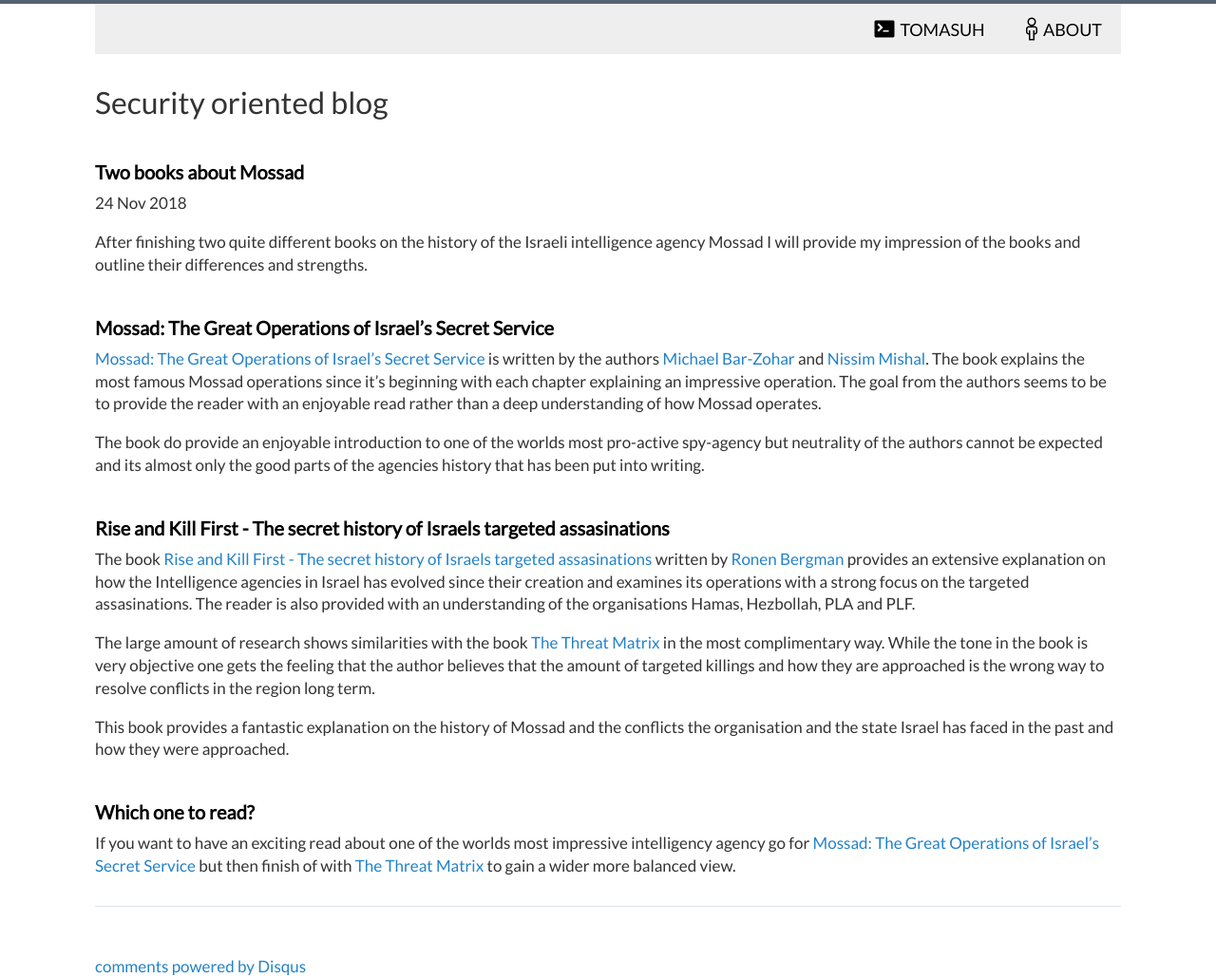
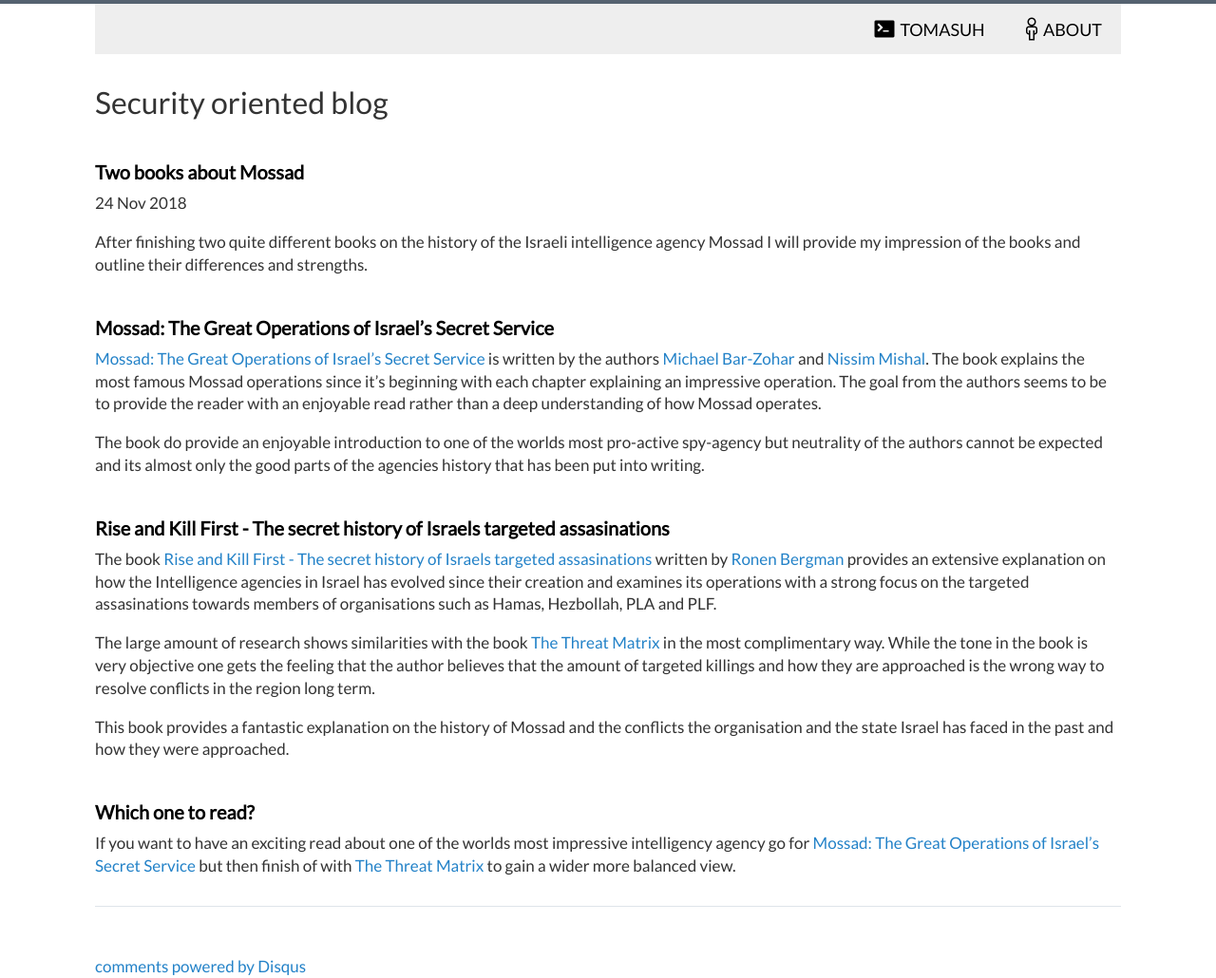
Before and after one commit to Tomasuh/Tomasuh.github.io, a Jekyll site: the page built from _posts/2018-11-24-mossad.md, in a window 1280 px wide. Shown: the whole page at 95% size. Built offline with Jekyll 4.4.1, drawn with Linux system fonts in a browser that asks for light colours; comment, search, counter and statistics services are not loaded.

Commit message:
Post update

```diff
--- a/_posts/2018-11-24-mossad.md
+++ b/_posts/2018-11-24-mossad.md
@@ -28,8 +28,8 @@ The book [Rise and
 Kill First - The secret history of Israels targeted assasinations](https://ronenbergman.com/rise-and-kill-first-the-book/)
  written by [Ronen Bergman](https://ronenbergman.com/biography/) provides an extensive explanation
  on how the Intelligence agencies in Israel has evolved since their creation and examines
- its operations with a strong focus on the targeted assasinations. The reader is also provided with
-an understanding of the organisations Hamas, Hezbollah, PLA and PLF.
+ its operations with a strong focus on the targeted assasinations towards members of
+ organisations such as Hamas, Hezbollah, PLA and PLF.
 
 The large amount of research shows similarities with the book [The Threat Matrix](http://tomasuh.github.io/2018/01/21/Threat-matrix.html) in the most complimentary way.
 While the tone in the book is very objective one gets the feeling that the author
```
